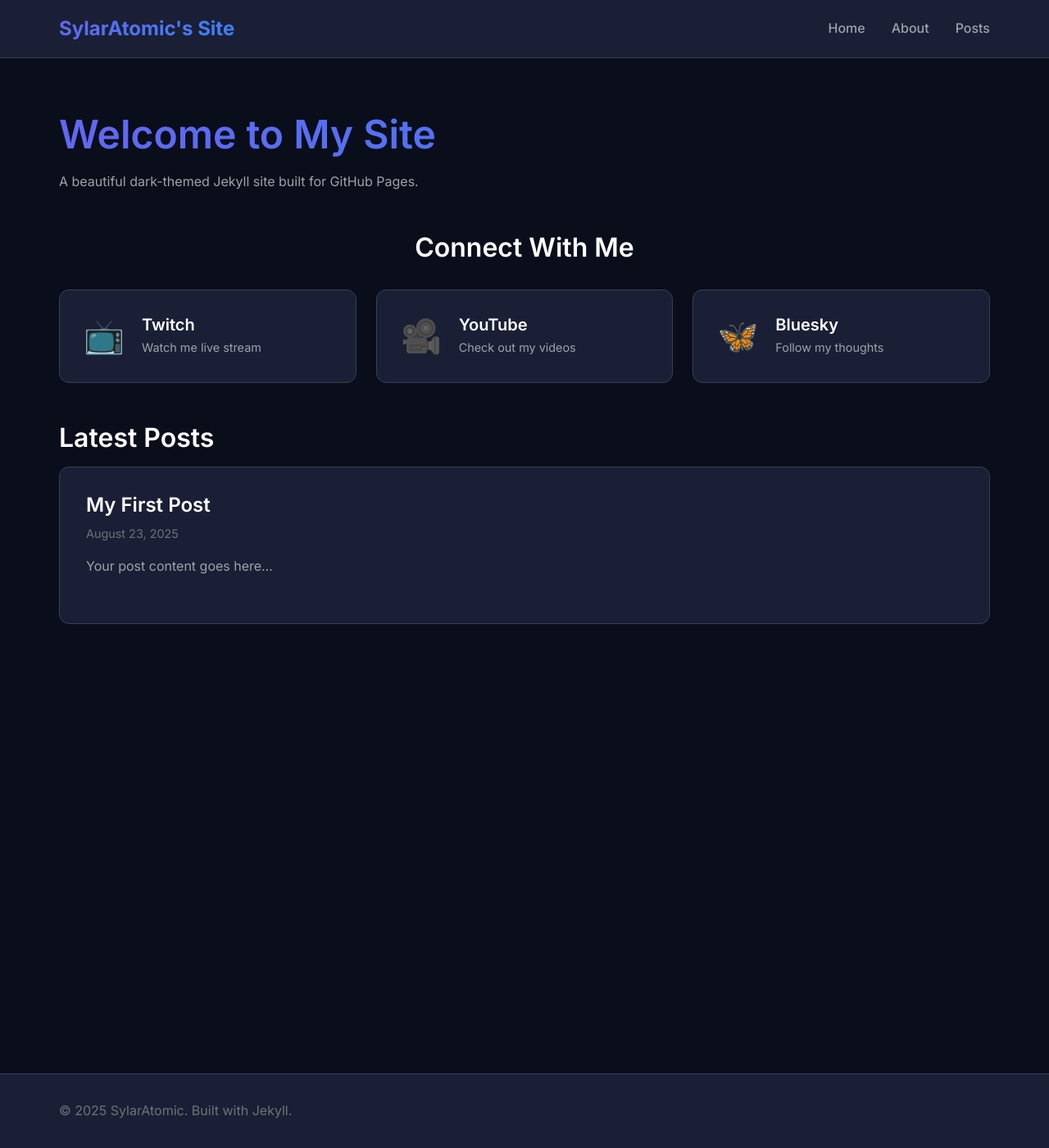
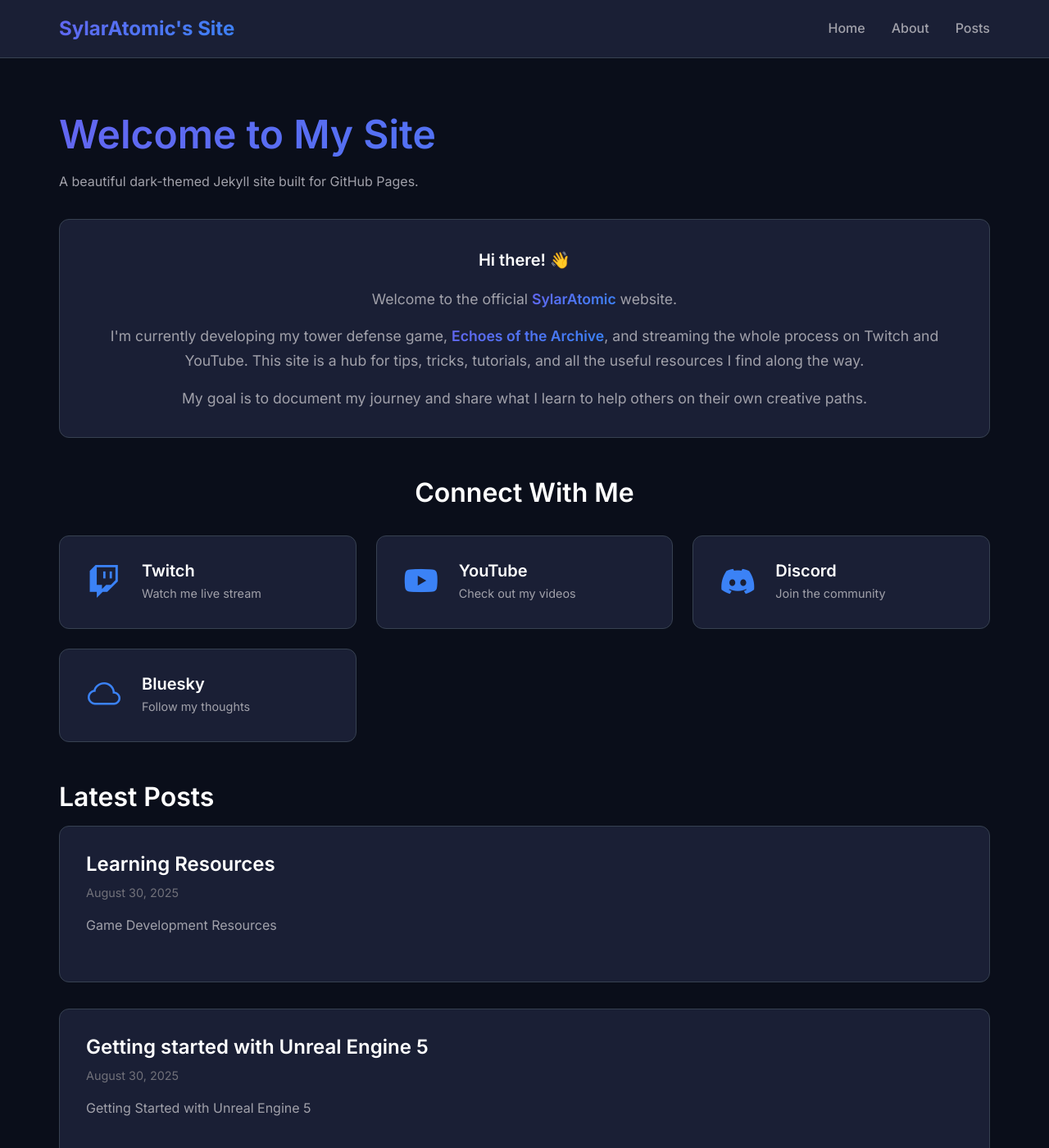
Before and after one commit to SylarAtomic/sylaratomic.github.io, a Jekyll site: the page built from index.md, in a window 1280 px wide and 1400 px high. Shown: the whole window at 82% size. Built offline with Jekyll 4.4.1, drawn with Linux system fonts in a browser that asks for light colours.

Commit message:
Add new content, update socials

```diff
--- a/_layouts/default.html
+++ b/_layouts/default.html
@@ -13,6 +13,9 @@
 
     <!-- Google Fonts -->
     <link href="https://fonts.googleapis.com/css2?family=Inter:wght@300;400;500;600;700&family=JetBrains+Mono:wght@400;500&display=swap" rel="stylesheet">
+
+    <!-- Bootstrap Icons -->
+    <link href="https://cdnjs.cloudflare.com/ajax/libs/bootstrap-icons/1.11.3/font/bootstrap-icons.min.css" rel="stylesheet">
 
     {% seo %}
     {% feed_meta %}
--- /dev/null
+++ b/_posts/2025-08-23-getting-started-with-unreal-engine copy.md
@@ -0,0 +1,31 @@
+---
+layout: default
+title: "Getting started with Unreal Engine 5"
+date: 2025-08-30
+categories: blog
+---
+
+# Getting Started with Unreal Engine 5
+
+This is a collection of Game Dev notes I've made along my journey. I hope they provide you with some good knowledge. I'll try to keep this updated the best I can.
+
+## Start with Blueprints
+
+If you are starting out with Unreal Engine, **start with Blueprints**. Please don't get sucked into the whole Blueprint vs C++ debate. It should never be looked at as Blueprint vs C++ but rather **Blueprints AND C++**. Best practice dictates using them both.
+
+> **Important:** You can release games with Blueprints only!
+
+Take a look at these examples:
+- **Born of Bread** - A Paper Mario-inspired RPG made entirely with Blueprints
+- **CIRCULATION** - A puzzle-platformer built primarily with Blueprints
+- Many indie games being released on Steam using Blueprint-only workflows
+
+So when starting out, start with Blueprints, figure out how to use them and what their role is.
+
+## My Learning Recommendations
+
+### 1. Start with Blueprints
+[Game Dev TV's Blueprint Course](https://www.udemy.com/course/unrealblueprint/) on Udemy is fantastic for getting you up and running with the engine. They keep their courses updated with each new engine version.
+
+### 2. Add C++ Later
+If you feel you want to explore the C++ side, and get a better understanding of how to use Blueprints WITH C++, check out [Game Dev TV's C++ Course](https://www.udemy.com/course/unrealcourse/). It goes over all the basics.
--- /dev/null
+++ b/_posts/2025-08-23-learning-resources.md
@@ -0,0 +1,110 @@
+---
+layout: default
+title: "Learning Resources"
+date: 2025-08-30
+categories: blog
+---
+
+# Game Development Resources
+
+This is a comprehensive collection of resources for the complete game development pipeline. These tools work together to create modern games - from 3D modeling in Blender, to texturing in Substance Painter, to final implementation in Unreal Engine.
+
+## 🎮 Unreal Engine
+
+### Getting Started & General Resources
+- [Ari's UE Notes](https://flassari.notion.site/Ari-s-Unreal-Engine-Notes-1a75e43f4014464984d4fae0617e5cef)
+- [SylarAtomic UE Notes](https://sylaratomic.com/posts/sylaratomic-unreal-engine-notes)
+- [Epic's C++ Coding Standard](https://dev.epicgames.com/documentation/en-us/unreal-engine/epic-cplusplus-coding-standard-for-unreal-engine?application_version=5.3)
+- [Ben UI - Advanced UE Resources](https://benui.ca/)
+
+### Tutorials & Courses
+- [UE5 Blueprints Course](https://www.udemy.com/share/1024Wa3@wtuI16mQlHc9Bm0bsjU-Yxgln6p1dJF7htUVgEAv6_VUErLaF9hCNjmTlvT71Cg6/)
+- [UE5 C++ Course (GameDev.tv)](https://www.udemy.com/share/101XRs3@CrJ05jIFZIEEKcJtUDa6sPXHheknza0Ly2sLsmVpQ2XdAbB7C4tuaHgMw8vsG8HG/)
+- [UE5 C++ Course (Alternative)](https://www.udemy.com/share/107vg03@uUbSFTAyEBDs6__rWjtRINa_U_W1PyrK1dZDrFD0J-Fhdsw5AwiqKlOWQZJMnI14/)
+
+### Advanced Topics
+- [Multithreading in UE5](https://inoland.net/unreal-engine-5-multithreading/)
+- [HTTP JSON Requests](https://www.tomlooman.com/unreal-engine-async-blueprint-http-json/)
+- [CVAR System](https://www.youtube.com/watch?v=dj4kNnj4FAQ&ab_channel=UnrealEngine)
+
+### Visual Effects & UI
+**Niagara (VFX)**
+- [RedefineFX Channel](https://www.youtube.com/@RedefineFX)
+
+**User Interface**
+- [UMG Layouts Tips and Tricks](https://joyrok.com/UMG-Layouts-Tips-and-Tricks)
+- [Game UI Database](https://www.gameuidatabase.com/)
+
+**UI Icons & Assets**
+- [Game Icons](https://game-icons.net/)
+- [RedCat Noodle (Twitch)](https://www.twitch.tv/redcat_noodle)
+
+---
+
+## 🎨 3D Modeling & Animation
+
+### Blender - General
+- [Essential Blender Addons](https://www.youtube.com/shorts/_koEQejv4t8)
+
+### Blender - Rigging & Animation
+- [Rigging for Impatient People](https://www.youtube.com/watch?v=DDeB4tDVCGY&ab_channel=JoeyCarlino)
+- [Complete Rigging Playlist](https://www.youtube.com/watch?v=m-Obo_nC3SM&list=PLzg4_2BrWAVwkQvVPJoNaXNN4dXY0Xjkl&ab_channel=JoeyCarlino)
+
+**3D Addict Rigging Series:**
+- [Part 1: Rigging Basics](https://www.youtube.com/watch?v=vZaNZhAoMts)
+- [Part 2: Advanced Rigging](https://www.youtube.com/watch?v=ZkAk-GYpcvs)
+- [Part 3: Rigging Workflow](https://www.youtube.com/watch?v=HjGOeg2PO8Q)
+- [Part 4: Final Techniques](https://www.youtube.com/watch?v=6BUgz7Lr1Ig)
+
+### Blender - Specialized Tools
+**Texturing**
+- [Blender Texturing Tutorial](https://www.youtube.com/shorts/noInRltAsXo)
+
+**Hard Ops**
+- [Hard Ops Workflow](https://www.youtube.com/watch?v=vfxG9c2Ogow&t=1443s&ab_channel=JoshGambrell)
+
+**Geometry Nodes**
+- [Erindale's Geo Nodes Series](https://www.youtube.com/watch?v=xBM4BPpfbUg&list=PLVm7O9OzjT6EIDtFGC67QxGsHkz3_RbIw&ab_channel=Erindale)
+
+---
+
+## 🖌️ Texturing & Materials
+
+### Substance Painter
+- [Substance Painter Complete Guide](https://www.youtube.com/watch?v=d9hHn1Dk0us&ab_channel=ProductionCrate)
+
+---
+
+## 💻 Programming
+
+### C++
+- [C++ Cheat Sheet PDF](https://hackr.io/blog/cpp-cheat-sheet-pdf)
+
+---
+
+## 🤖 AI & Machine Learning
+
+### AI for Game Development
+- [Deep Reinforcement Learning Course](https://huggingface.co/learn/deep-rl-course/unit4/hands-on)
+- [3D AI Generation Tool](https://hyperhuman.deemos.com/)
+
+### Machine Learning Resources
+- [Machine Learning Course (freeCodeCamp)](https://www.youtube.com/watch?v=i_LwzRVP7bg&ab_channel=freeCodeCamp.org)
+- [Data Science with Python](https://www.youtube.com/watch?v=29ZQ3TDGgRQ&ab_channel=DataProfessor)
+- [ML in 100 Seconds](https://www.youtube.com/watch?v=PeMlggyqz0Y&ab_channel=Fireship)
+
+---
+
+## 🎥 Recommended YouTube Channels
+- [TheRoyalSkies](https://www.youtube.com/@TheRoyalSkies)
+
+---
+
+## 🌍 Localization & Tools
+
+### Translation
+- [Game Translation Spreadsheet Template](https://docs.google.com/spreadsheets/d/17f0dQawb-s_Fd7DHgmVvJoEGDMH_yoSd8EYigrb0zmM/edit?gid=310116733#gid=310116733)
+
+---
+
+> **💡 Pro Tip:** Start with Unreal Engine basics, then gradually incorporate 3D modeling (Blender) and texturing (Substance Painter) as your projects become more complex. These tools form a powerful pipeline for modern game development!
--- a/_posts/2025-08-23-my-first-post.md
+++ /dev/null
@@ -1,8 +0,0 @@
----
-layout: default
-title: "My First Post"
-date: 2025-08-23
-categories: blog
----
-
-Your post content goes here...
--- a/_sass/main.scss
+++ b/_sass/main.scss
@@ -202,6 +202,52 @@ pre {
   }
 }
 
+// Introduction Section
+.intro-section {
+  background: var(--bg-secondary);
+  border: 1px solid var(--border-color);
+  border-radius: 12px;
+  padding: 2rem;
+  margin: 2rem 0 3rem 0;
+  text-align: center;
+
+  .greeting {
+    font-size: 1.25rem;
+    font-weight: 600;
+    color: var(--text-primary);
+    margin-bottom: 1rem;
+  }
+
+  p {
+    font-size: 1.1rem;
+    line-height: 1.7;
+    color: var(--text-secondary);
+    margin-bottom: 1rem;
+
+    &:last-child {
+      margin-bottom: 0;
+    }
+
+    strong {
+      color: var(--text-primary);
+      background: var(--gradient);
+      background-clip: text;
+      -webkit-background-clip: text;
+      -webkit-text-fill-color: transparent;
+      font-weight: 600;
+    }
+  }
+
+  @media (max-width: 768px) {
+    padding: 1.5rem;
+    margin: 1.5rem 0 2rem 0;
+
+    p {
+      font-size: 1rem;
+    }
+  }
+}
+
 // Social Links Hero Section
 .social-hero {
   text-align: center;
@@ -215,13 +261,17 @@ pre {
 
 .social-links-grid {
   display: grid;
-  grid-template-columns: repeat(auto-fit, minmax(280px, 1fr));
+  grid-template-columns: repeat(auto-fit, minmax(250px, 1fr));
   gap: 1.5rem;
   margin-top: 2rem;
 
   @media (max-width: 768px) {
     grid-template-columns: 1fr;
     gap: 1rem;
+  }
+
+  @media (min-width: 769px) and (max-width: 1024px) {
+    grid-template-columns: repeat(2, 1fr);
   }
 }
 
@@ -266,6 +316,14 @@ pre {
   margin-right: 1rem;
   min-width: 60px;
   text-align: center;
+  display: flex;
+  align-items: center;
+  justify-content: center;
+
+  i {
+    color: var(--accent-blue);
+    transition: all 0.3s ease;
+  }
 
   @media (max-width: 768px) {
     font-size: 2rem;
@@ -384,16 +442,37 @@ pre {
 .social-card.twitch:hover {
   border-color: #9146ff;
   box-shadow: 0 15px 35px rgba(145, 70, 255, 0.3);
+
+  .social-icon i {
+    color: #9146ff;
+  }
 }
 
 .social-card.youtube:hover {
   border-color: #ff0000;
   box-shadow: 0 15px 35px rgba(255, 0, 0, 0.3);
+
+  .social-icon i {
+    color: #ff0000;
+  }
+}
+
+.social-card.discord:hover {
+  border-color: #5865f2;
+  box-shadow: 0 15px 35px rgba(88, 101, 242, 0.3);
+
+  .social-icon i {
+    color: #5865f2;
+  }
 }
 
 .social-card.bluesky:hover {
   border-color: #00bcd4;
   box-shadow: 0 15px 35px rgba(0, 188, 212, 0.3);
+
+  .social-icon i {
+    color: #00bcd4;
+  }
 }
 
 // Cards and Sections
--- a/index.md
+++ b/index.md
@@ -7,11 +7,20 @@ title: Home
   <h1>Welcome to My Site</h1>
   <p class="lead">A beautiful dark-themed Jekyll site built for GitHub Pages.</p>
 
+  <div class="intro-section">
+    <p class="greeting">Hi there! 👋</p>
+    <p>Welcome to the official <strong>SylarAtomic</strong> website.</p>
+    <p>I'm currently developing my tower defense game, <strong>Echoes of the Archive</strong>, and streaming the whole process on Twitch and YouTube. This site is a hub for tips, tricks, tutorials, and all the useful resources I find along the way.</p>
+    <p>My goal is to document my journey and share what I learn to help others on their own creative paths.</p>
+  </div>
+
   <div class="social-hero">
     <h2>Connect With Me</h2>
     <div class="social-links-grid">
       <a href="https://www.twitch.tv/sylaratomic" target="_blank" class="social-card twitch">
-        <div class="social-icon">📺</div>
+        <div class="social-icon">
+          <i class="bi bi-twitch"></i>
+        </div>
         <div class="social-info">
           <h3>Twitch</h3>
           <p>Watch me live stream</p>
@@ -19,15 +28,29 @@ title: Home
       </a>
 
       <a href="https://www.youtube.com/@SylarAtomic" target="_blank" class="social-card youtube">
-        <div class="social-icon">🎥</div>
+        <div class="social-icon">
+          <i class="bi bi-youtube"></i>
+        </div>
         <div class="social-info">
           <h3>YouTube</h3>
           <p>Check out my videos</p>
         </div>
       </a>
 
+      <a href="https://discord.gg/9FeAq3afv3" target="_blank" class="social-card discord">
+        <div class="social-icon">
+          <i class="bi bi-discord"></i>
+        </div>
+        <div class="social-info">
+          <h3>Discord</h3>
+          <p>Join the community</p>
+        </div>
+      </a>
+
       <a href="https://bsky.app/profile/sylaratomic.bsky.social" target="_blank" class="social-card bluesky">
-        <div class="social-icon">🦋</div>
+        <div class="social-icon">
+          <i class="bi bi-cloud"></i>
+        </div>
         <div class="social-info">
           <h3>Bluesky</h3>
           <p>Follow my thoughts</p>
```
